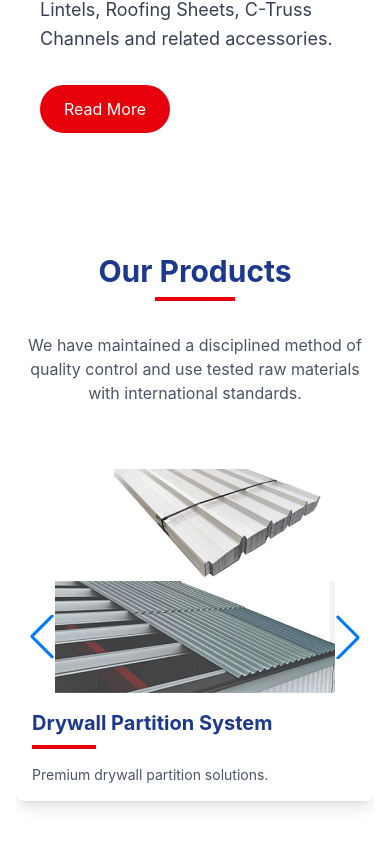
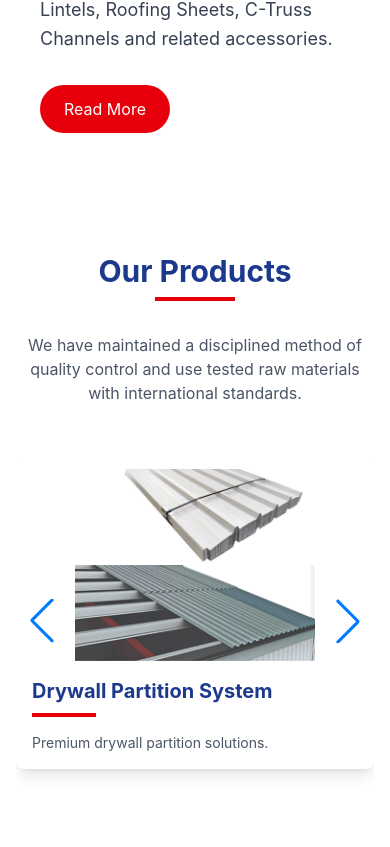
Before and after one commit to joeasline-hue/hostel-webside, a React (Vite) app: page / in a window 390 px wide. Shown: the part 1376-2223 px from the top of the page. Built offline with nearby package versions, Linux system fonts and the light colour scheme.

Commit message:
Fix mobile responsive design

```diff
--- a/src/components/Products.jsx
+++ b/src/components/Products.jsx
@@ -28,6 +28,7 @@ const Products = () => {
       <Swiper
         modules={[Navigation, Autoplay]}
         navigation
+        auroHeight={true}
         autoplay={{
           delay: 3000,
           disableOnInteraction: false,
@@ -49,20 +50,20 @@ const Products = () => {
         {products.map((product) => (
           <SwiperSlide key={product.slug}>
             <Link to={`/products/${product.slug}`}>
-              <div className="shadow-lg rounded-lg p-4 bg-white h-full">
+              <div className="shadow-lg rounded-lg p-4 bg-white min-h-[450px]flex flex-col">
                 <img
                   src={product.image}
                   alt={product.title}
-                  className="w-full h-56 object-contain"
+                  className="w-full h-48 md:h-56 object-contain"
                 />
 
-                <h2 className="text-xl md:text-2xl font-bold text-blue-900 mt-4">
+                <h2 className="text-xl md:text-2xl font-bold text-blue-900 mt-4 line-clamp-2">
                   {product.title}
                 </h2>
 
                 <div className="w-16 h-1 bg-red-600 mt-2 mb-4"></div>
 
-                <p className="text-gray-600 text-sm md:text-base">
+                <p className="text-gray-600 text-sm md:text-base flex-grow">
                   {product.description}
                 </p>
               </div>
```
